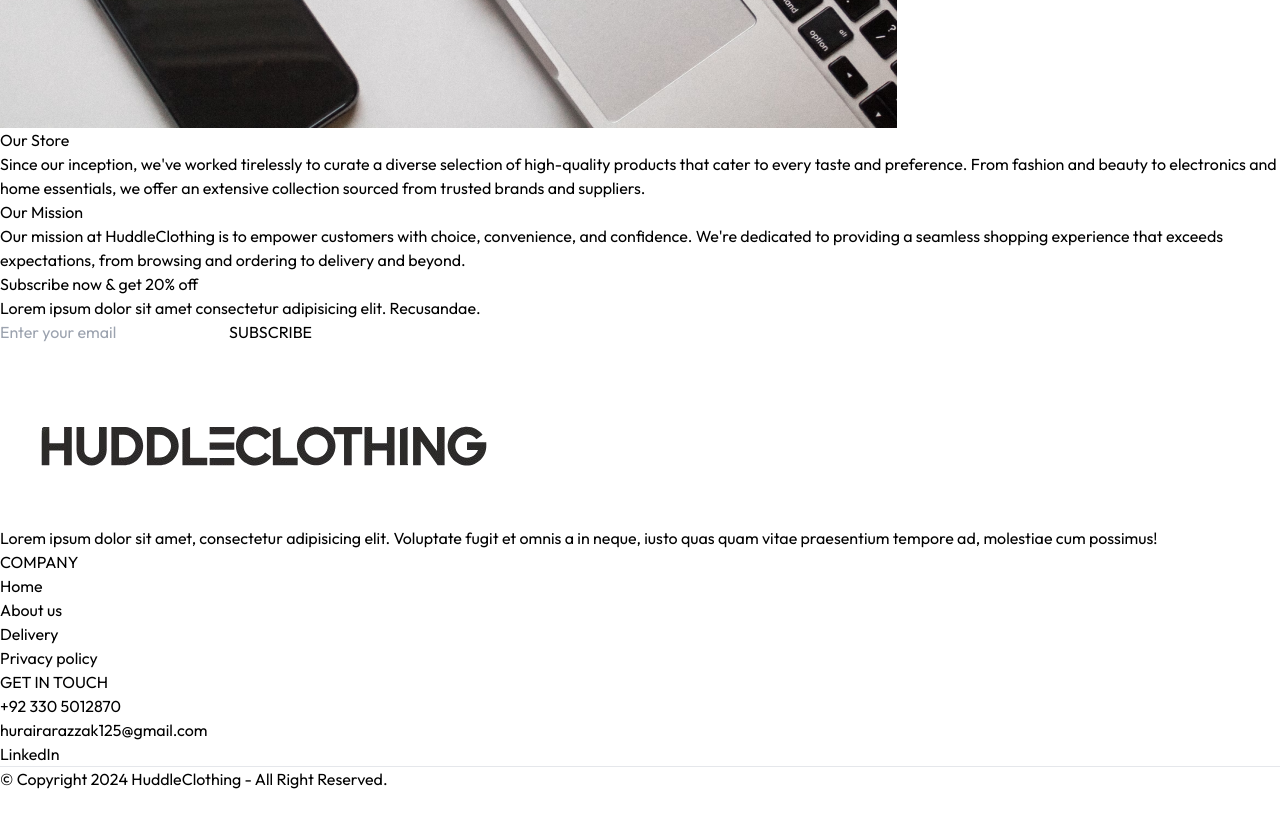
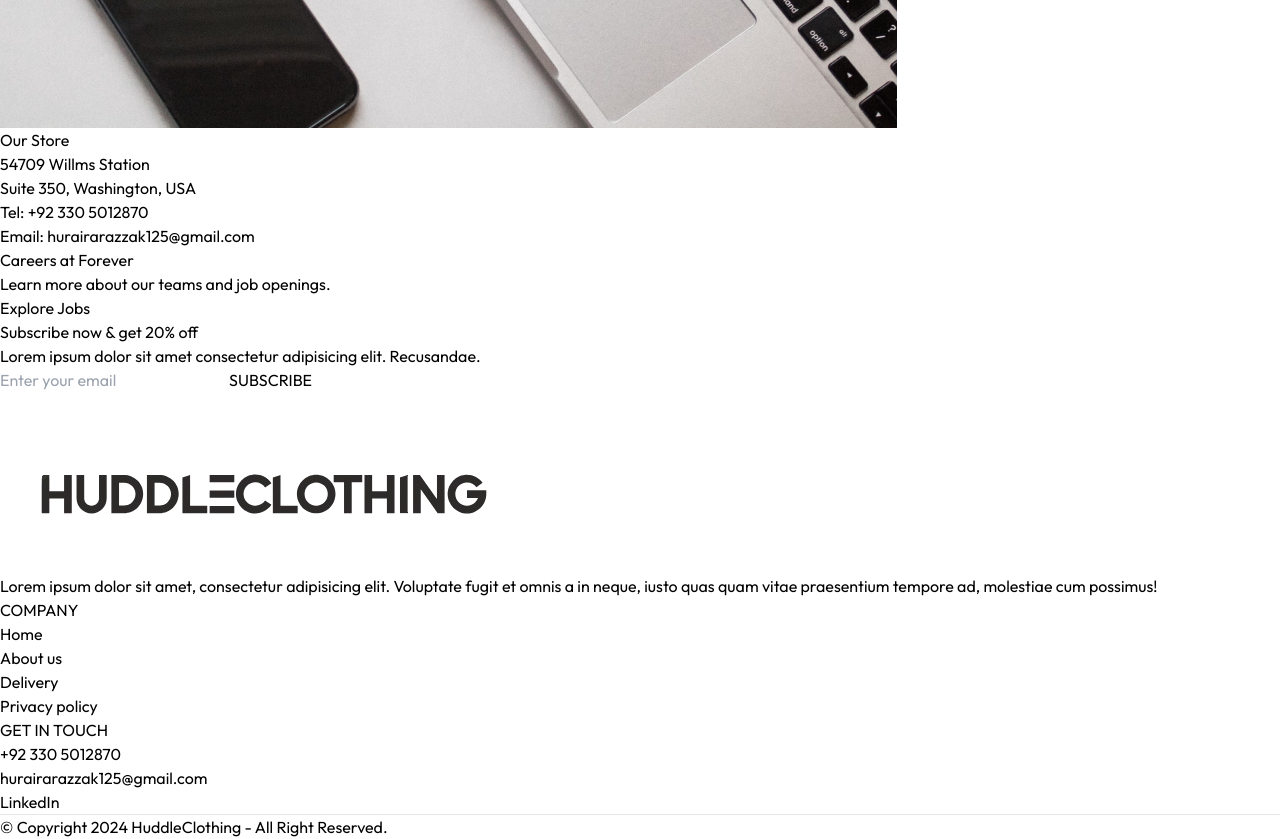
Before and after one commit to hurairarazzak/MERN_Ecommerce_App, a React (Vite) app in the folder frontend/: page /contact in a window 1280 px wide. Shown: the part 2360-3199 px from the top of the page. Before the commit the page ends 3151 px from the top, so only its background shows below. Built offline with nearby package versions, Linux system fonts and the light colour scheme.

Commit message:
Contact Page Updated.

```diff
--- a/frontend/src/pages/Contact.jsx
+++ b/frontend/src/pages/Contact.jsx
@@ -23,22 +23,23 @@ const Contact = () => {
         </div>
 
         {/* Right Text */}
-        <div className="lg:w-1/2 text-gray-700">
+        <div className="lg:w-1/2 text-gray-700 py-14">
         <h2 className="text-lg font-semibold mb-4">Our Store</h2>
           <p className="text-base text-justify leading-relaxed mb-6">
-            Since our inception, we've worked tirelessly to curate a diverse
-            selection of high-quality products that cater to every taste and
-            preference. From fashion and beauty to electronics and home
-            essentials, we offer an extensive collection sourced from trusted
-            brands and suppliers.
+          54709 Willms Station <br />
+          Suite 350, Washington, USA
           </p>
-          <h2 className="text-lg font-semibold mb-4">Our Mission</h2>
+          <p className="text-base text-justify leading-relaxed mb-6">
+          Tel:  +92 330 5012870 <br />
+          Email: hurairarazzak125@gmail.com
+          </p>
+
+        <h2 className="text-lg font-semibold mb-4">Careers at Forever</h2>
           <p className="text-base text-justify leading-relaxed">
-            Our mission at HuddleClothing is to empower customers with choice,
-            convenience, and confidence. We're dedicated to providing a seamless
-            shopping experience that exceeds expectations, from browsing and
-            ordering to delivery and beyond.
-          </p>
+          Learn more about our teams and job openings.</p>
+          <button className="mt-7 border border-black px-8 py-4 text-sm hover:bg-black hover:text-white transition-all duration-500">
+                Explore Jobs
+              </button>
         </div>
       </div>
 
```
